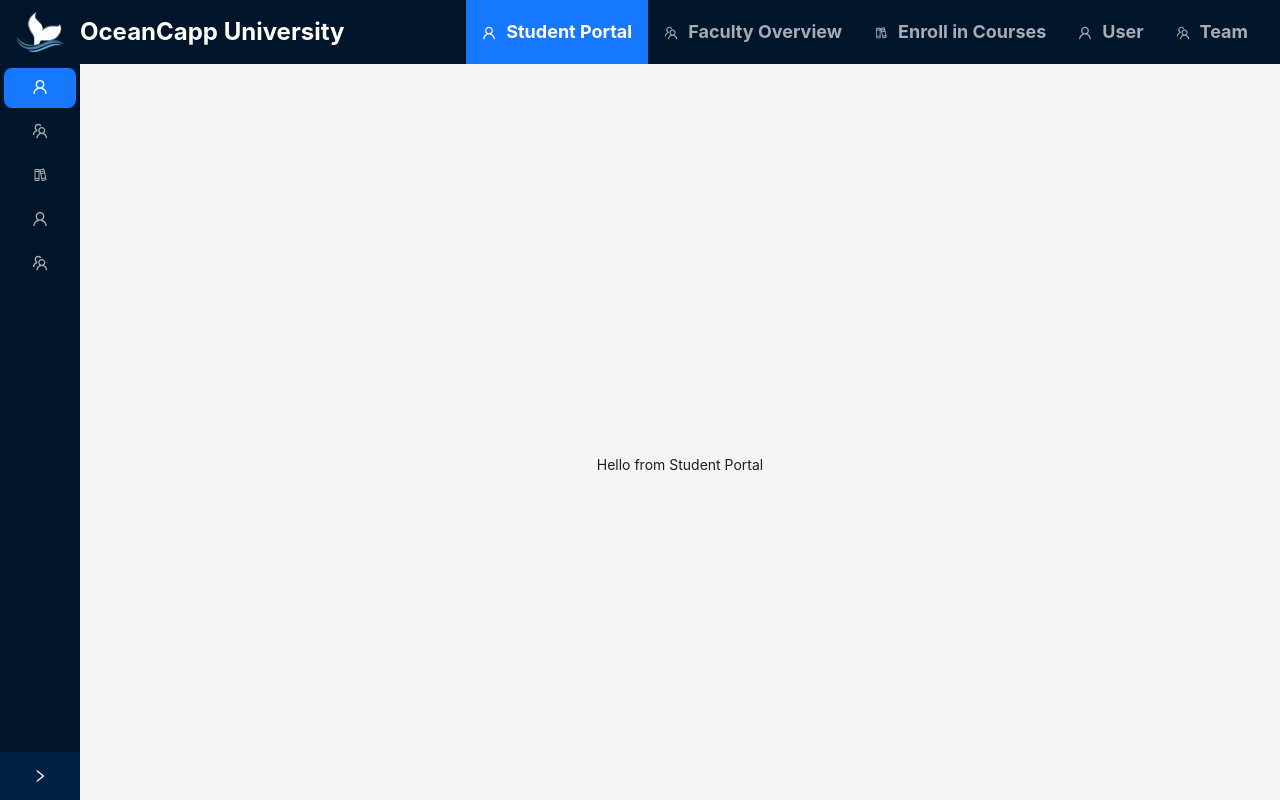
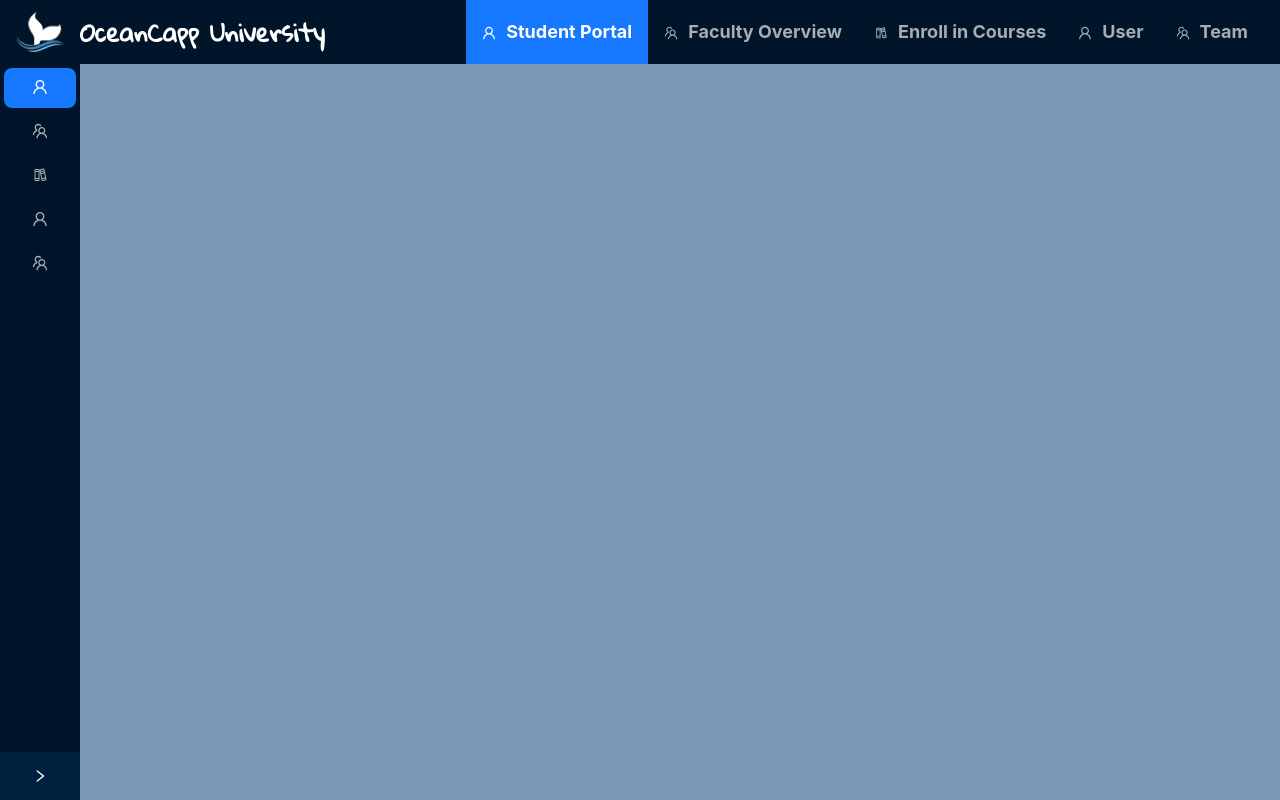
Before and after one commit to nazmul-nhb/oceancapp-university, a React (Vite) app: page / in a window 1280 px wide. Built offline with nearby package versions, Linux system fonts and the light colour scheme.

Commit message:
chose a fiuxed layout; added colors and font variables in tailwind config file

```diff
--- a/eslint.config.js
+++ b/eslint.config.js
@@ -6,7 +6,7 @@ import tseslint from 'typescript-eslint'
 import react from 'eslint-plugin-react'
 
 export default tseslint.config(
-  { ignores: ['dist'] },
+  { ignores: ['dist', 'tailwind.config.ts'] },
   {
     extends: [js.configs.recommended, ...tseslint.configs.recommendedTypeChecked],
     files: ['**/*.{ts,tsx}'],
--- a/index.html
+++ b/index.html
@@ -6,7 +6,7 @@
 		<meta name="viewport" content="width=device-width, initial-scale=1.0" />
 		<title>OceanCapp University</title>
 	</head>
-	<body class="h-full overflow-hidden">
+	<body class="h-full overflow-hidden font-sourceSans">
 		<div id="root"></div>
 		<script type="module" src="/src/main.tsx"></script>
 	</body>
--- a/src/components/Navbar.tsx
+++ b/src/components/Navbar.tsx
@@ -109,7 +109,7 @@ const Navbar: React.FC = () => {
 				<Link to="/">
 					<figure className="flex justify-start items-center gap-4">
 						<img className="w-8 md:w-12" src={logo} alt="Logo" />
-						<figcaption className="text-white text-lg md:text-2xl font-bold">
+						<figcaption className="text-white text-lg md:text-2xl font-bold font-hallelujah">
 							OceanCapp University
 						</figcaption>
 					</figure>
--- a/src/layout/Root.tsx
+++ b/src/layout/Root.tsx
@@ -11,7 +11,7 @@ const Root: React.FC = () => {
 			<Layout className="relative h-[calc(100vh-64px)]">
 				<Content className="overflow-y-auto oceancapp-scrollbar">
 					<Navbar />
-					<div className="md:ml-20">
+					<div className="md:ml-20 bg-oceancapp-secondary/50">
 						<Outlet />
 						<Footer style={{ textAlign: "center" }}>
 							OceanCapp University &copy;{" "}
--- a/src/pages/CourseRegistration.tsx
+++ b/src/pages/CourseRegistration.tsx
@@ -2,7 +2,7 @@ import React from "react";
 
 const CourseRegistration: React.FC = () => {
 	return (
-		<section className="flex items-center justify-center min-h-screen">
+		<section className="min-h-[calc(100vh-64px)] px-8 py-5">
 			<h3>Hello from Course Registration</h3>
 		</section>
 	);
--- a/src/pages/FacultyOverview.tsx
+++ b/src/pages/FacultyOverview.tsx
@@ -2,7 +2,7 @@ import React from "react";
 
 const FacultyOverview: React.FC = () => {
 	return (
-		<section className="flex items-center justify-center min-h-screen">
+		<section className="min-h-[calc(100vh-64px)] px-8 py-5">
 			<h3>Hello from Faculty Overview</h3>
 		</section>
 	);
--- a/src/pages/StudentPortal.tsx
+++ b/src/pages/StudentPortal.tsx
@@ -2,8 +2,8 @@ import React from "react";
 
 const StudentPortal: React.FC = () => {
 	return (
-		<section className="flex items-center justify-center min-h-screen">
-			<h3>Hello from Student Portal</h3>
+		<section className="min-h-[calc(100vh-64px)] px-8 py-5">
+
 		</section>
 	);
 };
--- a/src/styles.css
+++ b/src/styles.css
@@ -1,4 +1,4 @@
-@import url("https://fonts.googleapis.com/css2?family=Kreon:wght@300..700&family=Source+Sans+3:ital,wght@0,200..900;1,200..900&display=swap");
+@import url("https://fonts.googleapis.com/css2?family=Kreon:wght@300..700&family=Source+Sans+3:ital,wght@0,200..900;1,200..900&family=Gloria+Hallelujah&display=swap");
 
 @tailwind base;
 @tailwind components;
--- a/tailwind.config.ts
+++ b/tailwind.config.ts
@@ -3,7 +3,17 @@ import { Config } from "tailwindcss";
 export default {
 	content: ["./index.html", "./src/**/*.{js,ts,jsx,tsx}"],
 	theme: {
-		extend: {},
+		extend: {
+			colors: {
+				"oceancapp-primary": "#002140",
+				"oceancapp-secondary": "#003c75",
+			},
+			fontFamily: {
+				kreonSerif: '"Kreon", serif;',
+				sourceSans: '"Source Sans 3", sans-serif;',
+				hallelujah: '"Gloria Hallelujah", cursive;',
+			},
+		},
 	},
 	plugins: [],
 } as Config;
```
Also changed, not shown: tsconfig.app.json (indentation only).
